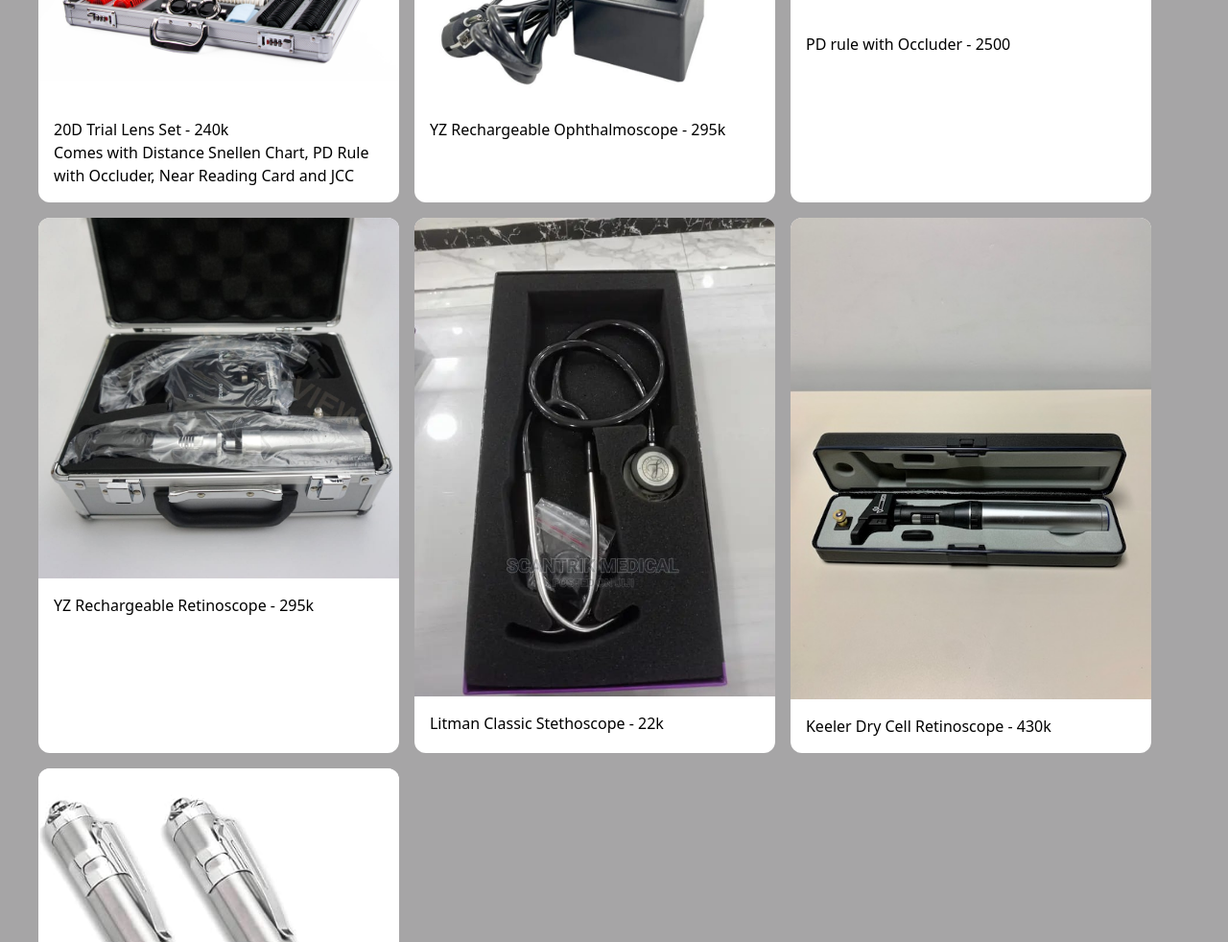
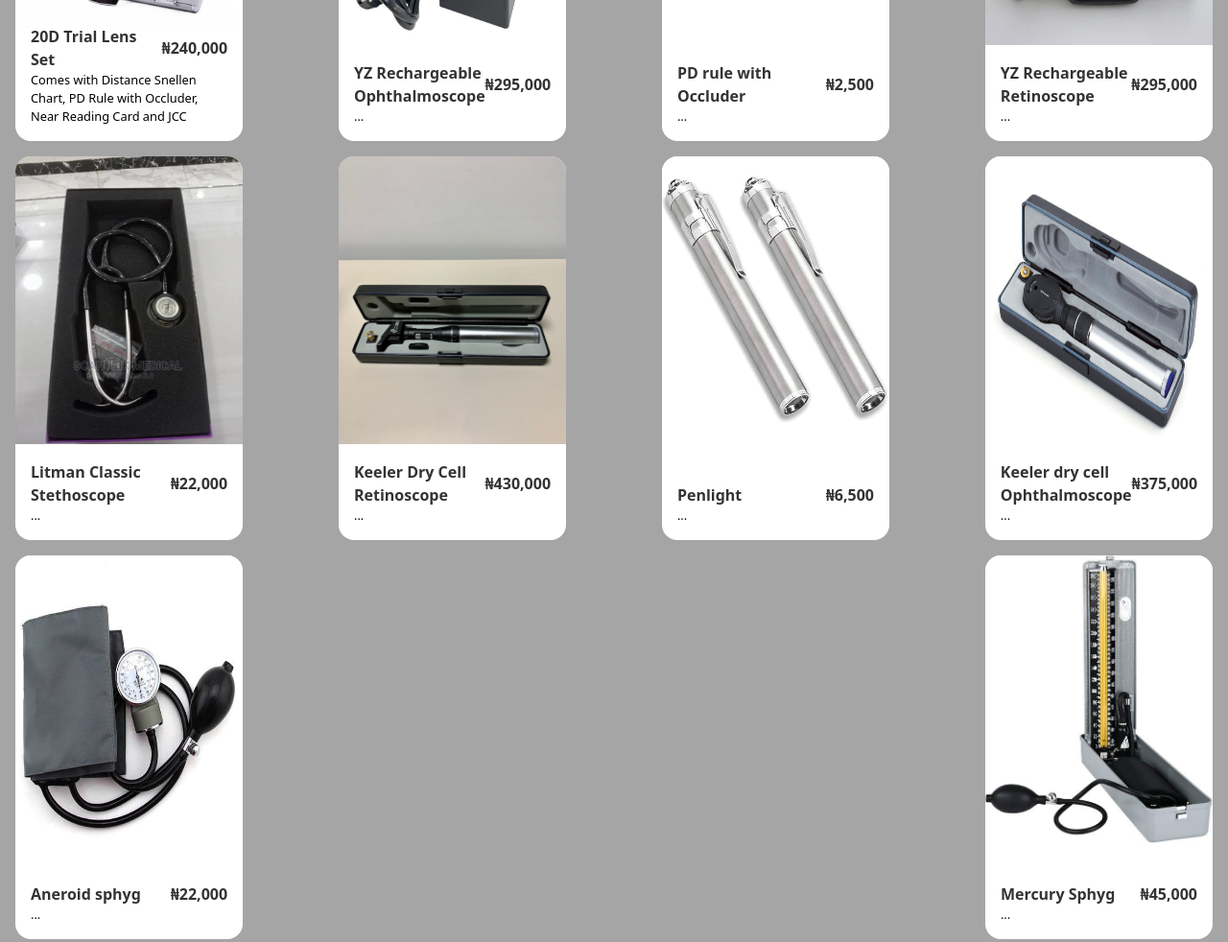
Before and after one commit to rukkiecodes/clinic, a plain HTML site: page index.html in a window 1280 px wide. Shown: the part 3880-4862 px from the top of the page at 96% size. Drawn offline with Linux system fonts and the light colour scheme.

Commit message:
redesigned inventory

```diff
--- a/index.html
+++ b/index.html
@@ -145,71 +145,8 @@
         <h1>Categories</h1>
       </div>
 
-      <div class="grid">
-        <div class="card">
-          <div class="card_image">
-            <img src="./assets/images/product_1/IMG-20260916-WA0086.jpg" alt="">
-          </div>
-
-          <div class="card_body">
-            <p>20D Trial Lens Set - 240k</p>
-            <p>Comes with Distance Snellen Chart, PD Rule with Occluder, Near Reading Card and JCC</p>
-          </div>
-        </div>
-        <div class="card">
-          <div class="card_image">
-            <img src="./assets/images/product_2/IMG-20260916-WA0090.jpg" alt="">
-          </div>
-
-          <div class="card_body">
-            <p>YZ Rechargeable Ophthalmoscope - 295k</p>
-          </div>
-        </div>
-        <div class="card">
-          <div class="card_image">
-            <img src="./assets/images/product_3/IMG-20260916-WA0091.jpg" alt="">
-          </div>
-
-          <div class="card_body">
-            <p>PD rule with Occluder - 2500</p>
-          </div>
-        </div>
-        <div class="card">
-          <div class="card_image">
-            <img src="./assets/images/product_4/IMG-20260918-WA0079.jpg" alt="">
-          </div>
-
-          <div class="card_body">
-            <p>YZ Rechargeable Retinoscope - 295k</p>
-          </div>
-        </div>
-        <div class="card">
-          <div class="card_image">
-            <img src="./assets/images/product_5/IMG-20260918-WA0080.jpg" alt="">
-          </div>
-
-          <div class="card_body">
-            <p>Litman Classic Stethoscope - 22k</p>
-          </div>
-        </div>
-        <div class="card">
-          <div class="card_image">
-            <img src="./assets/images/product_6/IMG-20260918-WA0082.jpg" alt="">
-          </div>
-
-          <div class="card_body">
-            <p>Keeler Dry Cell Retinoscope - 430k</p>
-          </div>
-        </div>
-        <div class="card">
-          <div class="card_image">
-            <img src="./assets/images/product_7/IMG-20260918-WA0083.jpg" alt="">
-          </div>
-
-          <div class="card_body">
-            <p>Penlight - 6500</p>
-          </div>
-        </div>
+      <div class="grid" id="inventory_grid">
+        <!-- Cards are renderd here from the javascript inventory -->
       </div>
     </div>
   </section>
@@ -270,6 +207,7 @@
   </footer>
 
   <script src="./scripts/main.js"></script>
+  <script src="./scripts/inventory.js"></script>
 </body>
 
 </html>
--- /dev/null
+++ b/scripts/inventory.js
@@ -0,0 +1,100 @@
+const inventory_grid = document.querySelector("#inventory_grid");
+
+const inventory = [
+  {
+    id: 0,
+    image: "./assets/images/product_1/IMG-20260916-WA0086.jpg",
+    title: "20D Trial Lens Set",
+    price: "₦240,000",
+    discription: `Comes with Distance Snellen Chart, PD Rule with Occluder, Near Reading Card and JCC`,
+  },
+  {
+    id: 1,
+    image: "./assets/images/product_2/IMG-20260916-WA0090.jpg",
+    title: "YZ Rechargeable Ophthalmoscope",
+    price: "₦295,000",
+    discription: `...`,
+  },
+  {
+    id: 2,
+    image: "./assets/images/product_3/IMG-20260916-WA0091.jpg",
+    title: "PD rule with Occluder",
+    price: "₦2,500",
+    discription: `...`,
+  },
+  {
+    id: 3,
+    image: "./assets/images/product_4/IMG-20260918-WA0079.jpg",
+    title: "YZ Rechargeable Retinoscope",
+    price: "₦295,000",
+    discription: `...`,
+  },
+  {
+    id: 4,
+    image: "./assets/images/product_5/IMG-20260918-WA0080.jpg",
+    title: "Litman Classic Stethoscope",
+    price: "₦22,000",
+    discription: `...`,
+  },
+  {
+    id: 5,
+    image: "./assets/images/product_6/IMG-20260918-WA0082.jpg",
+    title: "Keeler Dry Cell Retinoscope",
+    price: "₦430,000",
+    discription: `...`,
+  },
+  {
+    id: 6,
+    image: "./assets/images/product_7/IMG-20260918-WA0083.jpg",
+    title: "Penlight",
+    price: "₦6,500",
+    discription: `...`,
+  },
+  {
+    id: 7,
+    image: "./assets/images/product_8/IMG-20260925-WA0024.jpg",
+    title: "Keeler dry cell Ophthalmoscope",
+    price: "₦375,000",
+    discription: `...`,
+  },
+  {
+    id: 8,
+    image: "./assets/images/product_9/IMG-20260925-WA0025.jpg",
+    title: "Aneroid sphyg",
+    price: "₦22,000",
+    discription: `...`,
+  },
+  {
+    id: 9,
+    image: "./assets/images/product_10/IMG-20260925-WA0026.jpg",
+    title: "Mercury Sphyg",
+    price: "₦45,000",
+    discription: `...`,
+  },
+];
+
+
+
+
+
+const load_inventory = () => {
+  inventory.forEach((item) => {
+    inventory_grid.innerHTML += `
+    <div class="card">
+          <div class="card_image">
+            <img src="${item?.image}" alt="">
+          </div>
+
+          <div class="card_body">
+            <div class="title_row">
+              <p class="title">${item?.title}</p>
+              <p class="price">${item?.price}</p>
+            </div>
+            <p class="discription">${item?.discription}</p>
+          </div>
+        </div>
+    `;
+  });
+};
+
+load_inventory();
--- a/styles/section_4.scss
+++ b/styles/section_4.scss
@@ -7,19 +7,25 @@
   background-color: #A6A5A6;
   padding: 2em 0;
 
+  @include mini-ipad {
+    flex-direction: column;
+  }
+
   @include desktop {
     padding: 5em 0;
+    align-items: center;
   }
 
   .container {
     max-width: 95%;
 
-    @include tablet {
-      width: 800px;
+    @include mini-ipad {
+      max-width: 100%;
+      padding: 1em;
     }
 
     @include desktop {
-      width: 1200px;
+      width: 1500px;
     }
 
     .header {
@@ -45,26 +51,71 @@
     .grid {
       display: flex;
       flex-direction: column;
+      margin-top: 2em;
       gap: 1em;
-      margin-top: 2em;
+      width: 100%;
 
       @include mini-ipad {
         flex-direction: row;
         flex-wrap: wrap;
+        justify-content: space-between;
       }
 
       .card {
-        border-radius: 12px;
+        width: 400px;
+        height: 400px;
+        max-width: 100%;
+        background-color: #fff;
+        position: relative;
+        border-radius: 1em;
         overflow: hidden;
-        background-color: #fff;
-        width: 100%;
 
         @include mini-ipad {
-          width: 31.333%;
+          width: 48%;
+        }
+
+        @include tablet {
+          width: 32%;
+        }
+
+        @include desktop {
+          width: 19%;
+        }
+
+        .card_image {
+          position: absolute;
+          top: 0;
+          left: 0;
+          width: 100%;
+          height: 350px;
+
+          img {
+            width: 100%;
+            height: 300px;
+          }
         }
 
         .card_body {
+          position: absolute;
+          bottom: 0;
+          width: 100%;
           padding: 1em;
+
+          .title_row {
+            display: flex;
+            justify-content: space-between;
+            align-items: center;
+
+            p {
+              color: rgba(0, 0, 0, 0.8);
+              font-size: 1rem;
+              font-weight: 700;
+            }
+          }
+
+          .discription {
+            font-size: .8rem;
+          }
         }
       }
     }
```
Also changed, not shown: assets/images/product_10/IMG-20260925-WA0026.jpg (added), assets/images/product_8/IMG-20260925-WA0024.jpg (added), assets/images/product_9/IMG-20260925-WA0025.jpg (added), styles/section_4.css, 1 other file.
